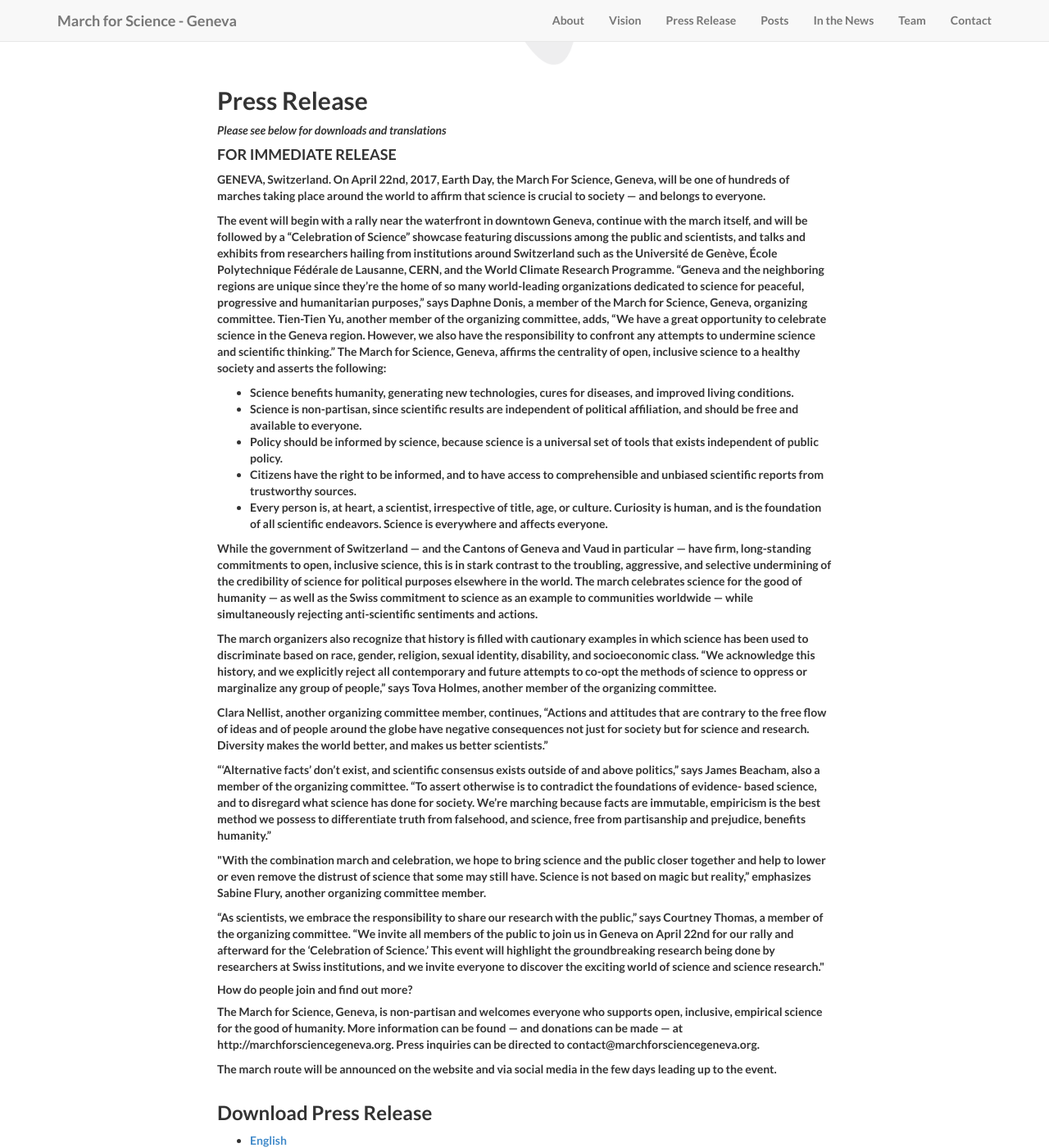
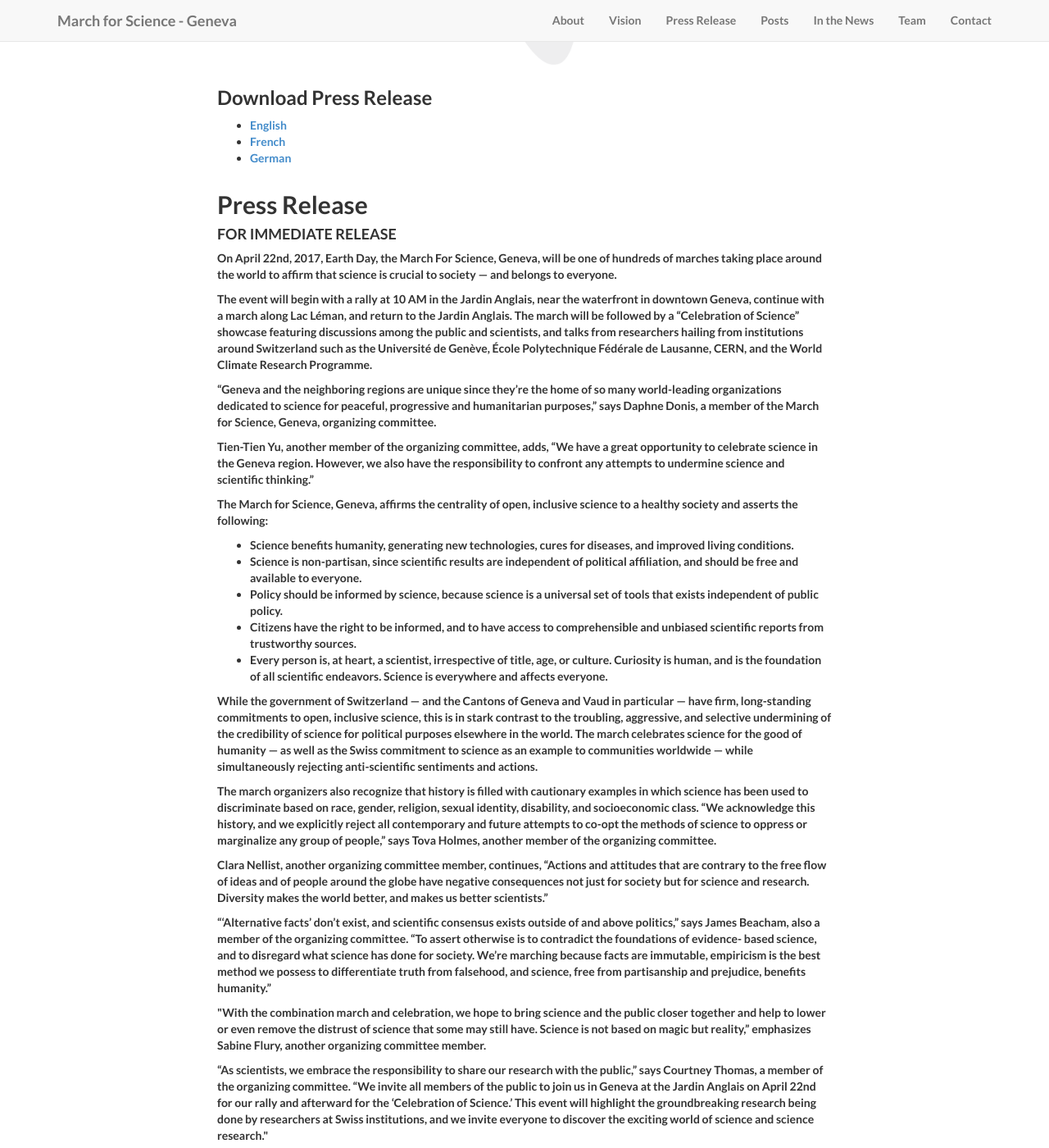
Before and after one commit to marchforsciencegeneva/marchforsciencegeneva.github.io, a Jekyll site: the page built from press.html, in a window 1280 px wide and 1400 px high, scrolled down 420 px. Shown: the whole window at 82% size. Built offline with Jekyll 4.4.1, drawn with Linux system fonts in a browser that asks for light colours; some of the changed text lies outside the part shown.

Commit message:
update press plaintext

```diff
--- a/_includes/press.html
+++ b/_includes/press.html
@@ -1,85 +1,45 @@
     <!-- About Section -->
-    <section id="press" class="container content-section">
+      <section id="press" class="container content-section">
         <div class="row">
-
-            <div class="col-lg-8 col-lg-offset-2">
-              <h2>Press Release</h2>
-
-                <em>Please see below for downloads and translations</em>
-
-                <h4>FOR IMMEDIATE RELEASE</h4>
-
-
-                <p>
-                GENEVA, Switzerland. On April 22nd, 2017, Earth Day, the March For Science, Geneva, will be one of hundreds of marches taking place around the world to affirm that science is crucial to society — and belongs to everyone.
-                </p>
-
-                <p>
-                The event will begin with a rally near the waterfront in downtown Geneva, continue with the march itself, and will be followed by a “Celebration of Science” showcase featuring discussions among the public and scientists, and talks and exhibits from researchers hailing from institutions around Switzerland such as the Université de Genève, École Polytechnique Fédérale de Lausanne, CERN, and the World Climate Research Programme.
-                “Geneva and the neighboring regions are unique since they’re the home of so many world-leading organizations dedicated to science for peaceful, progressive and humanitarian purposes,” says Daphne Donis, a member of the March for Science, Geneva, organizing committee.
-                Tien-Tien Yu, another member of the organizing committee, adds, “We have a great opportunity to celebrate science in the Geneva region. However, we also have the responsibility to confront any attempts to undermine science and scientific thinking.”
-                The March for Science, Geneva, affirms the centrality of open, inclusive science to a healthy society and asserts the following:
-                </p>
-
-
-                <ul>
-                  <li>
-                  Science benefits humanity, generating new technologies, cures for diseases,
-                and improved living conditions.
-                 </li>
-                  <li>
-                  Science is non-partisan, since scientific results are independent of political affiliation, and should be free and available to everyone.
-                  </li>
-                  <li>
-                  Policy should be informed by science, because science is a universal set of tools that exists independent of public policy.
-                  </li>
-                  <li>
-                  Citizens have the right to be informed, and to have access to comprehensible and unbiased scientific reports from trustworthy sources.
-                  </li>
-                  <li>
-                  Every person is, at heart, a scientist, irrespective of title, age, or culture. Curiosity is human, and is the foundation of all scientific endeavors. Science is everywhere and affects everyone.
-                  </li>
-                </ul>
-                <p>
-                While the government of Switzerland — and the Cantons of Geneva and Vaud in particular — have firm, long-standing commitments to open, inclusive science, this is in stark contrast to the troubling, aggressive, and selective undermining of the credibility of science for political purposes elsewhere in the world. The march celebrates science for the good of humanity — as well as the Swiss commitment to science as an example to communities worldwide — while simultaneously rejecting anti-scientific sentiments and actions.
-                </p>
-                <p>
-                The march organizers also recognize that history is filled with cautionary examples in which science has been used to discriminate based on race, gender, religion, sexual identity, disability, and socioeconomic class. “We acknowledge this history, and we explicitly reject all contemporary and future attempts to co-opt the methods of science to oppress or marginalize any group of people,” says Tova Holmes, another member of the organizing committee.
-                </p>
-                <p>
-                Clara Nellist, another organizing committee member, continues, “Actions and attitudes that are contrary to the free flow of ideas and of people around the globe have negative consequences not just for society but for science and research. Diversity makes the world better, and makes us better scientists.”
-                </p>
-                <p>
-                “‘Alternative facts’ don’t exist, and scientific consensus exists outside of and above politics,” says James Beacham, also a member of the organizing committee. “To assert otherwise is to contradict the foundations of evidence- based science, and to disregard what science has done for society. We’re marching because facts are immutable, empiricism is the best method we possess to differentiate truth from falsehood, and science, free from partisanship and prejudice, benefits humanity.”
-                </p>
-                <p>
-                "With the combination march and celebration, we hope to bring science and the public closer together and help to lower or even remove the distrust of science that some may still have. Science is not based on magic but reality,” emphasizes Sabine Flury, another organizing committee member.
-                 </p>
-                 <p>
-                “As scientists, we embrace the responsibility to share our research with the public,” says Courtney Thomas, a member of the organizing committee. “We invite all members of the public to join us in Geneva on April 22nd for our rally and afterward for the ‘Celebration of Science.’ This event will highlight the groundbreaking research being done by researchers at Swiss institutions, and we invite everyone to discover the exciting world of science and science research."
-                </p>
-                <h5>How do people join and find out more?</h5>
-                <p>
-                The March for Science, Geneva, is non-partisan and welcomes everyone who supports open, inclusive, empirical science for the good of humanity. More information can be found — and donations can be made — at   http://marchforsciencegeneva.org. Press inquiries can be directed to contact@marchforsciencegeneva.org.
-                </p>
-                <p>
-                The march route will be announced on the website and via social media in the few days leading up to the event.
-                </p>
-            </div>
-
-            <div class="col-lg-8 col-lg-offset-2">
+          <div class="col-lg-8 col-lg-offset-2">
             <h3>Download Press Release</h3>
             <ul>
-            <li>
-            <a href="/assets/press_release/March_for_Science_Geneva_Press_Release_EN.pdf">English</a>
-            </li>
-            <li>
-            <a href="/assets/press_release/March_for_Science_Geneva_Press_Release_FR.pdf">French</a>
-            </li>
-            <li>
-            <a href="/assets/press_release/March_for_Science_Geneva_Press_Release_DE.pdf">German</a>
-            </li>
+              <li><a href="/assets/press_release/March_for_Science_Geneva_Press_Release_EN.pdf">English</a></li>
+            <li><a href="/assets/press_release/March_for_Science_Geneva_Press_Release_FR.pdf">French</a></li>
+            <li><a href="/assets/press_release/March_for_Science_Geneva_Press_Release_DE.pdf">German</a></li>
             </ul>
-            </div>
+          </div>
+          <div class="col-lg-8 col-lg-offset-2">
+            <h2>Press Release</h2>
+            <h4>FOR IMMEDIATE RELEASE</h4>
+              <p>On April 22nd, 2017, Earth Day, the March For Science, Geneva, will be one of hundreds of marches taking place around the world to affirm that science is crucial to society — and belongs to everyone.</p>
+
+              <p>The event will begin with a rally at 10 AM in the Jardin Anglais, near the waterfront in downtown Geneva, continue with a march along Lac Léman, and return to the Jardin Anglais. The march will be followed by a “Celebration of Science” showcase featuring discussions among the public and scientists, and talks from researchers hailing from institutions around Switzerland such as the Université de Genève, École Polytechnique Fédérale de Lausanne, CERN, and the World Climate Research Programme.</p>
+              <p>“Geneva and the neighboring regions are unique since they’re the home of so many world-leading organizations dedicated to science for peaceful, progressive and humanitarian purposes,” says Daphne Donis, a member of the March for Science, Geneva, organizing committee.</p>
+              <p>Tien-Tien Yu, another member of the organizing committee, adds, “We have a great opportunity to celebrate science in the Geneva region. However, we also have the responsibility to confront any attempts to undermine science and scientific thinking.”</p>
+              <p>The March for Science, Geneva, affirms the centrality of open, inclusive science to a healthy society and asserts the following:</p>
+              <ul>
+                <li> Science benefits humanity, generating new technologies, cures for diseases, and improved living conditions.</li>
+                <li> Science is non-partisan, since scientific results are independent of political affiliation, and should be free and available to everyone. </li>
+                <li> Policy should be informed by science, because science is a universal set of tools that exists independent of public policy. </li>
+                <li> Citizens have the right to be informed, and to have access to comprehensible and unbiased scientific reports from trustworthy sources. </li>
+                <li> Every person is, at heart, a scientist, irrespective of title, age, or culture. Curiosity is human, and is the foundation of all scientific endeavors. Science is everywhere and affects everyone. </li>
+              </ul>
+              <p>While the government of Switzerland — and the Cantons of Geneva and Vaud in particular — have firm, long-standing commitments to open, inclusive science, this is in stark contrast to the troubling, aggressive, and selective undermining of the credibility of science for political purposes elsewhere in the world. The march celebrates science for the good of humanity — as well as the Swiss commitment to science as an example to communities worldwide — while simultaneously rejecting anti-scientific sentiments and actions.</p>
+
+              <p>The march organizers also recognize that history is filled with cautionary examples in which science has been used to discriminate based on race, gender, religion, sexual identity, disability, and socioeconomic class. “We acknowledge this history, and we explicitly reject all contemporary and future attempts to co-opt the methods of science to oppress or marginalize any group of people,” says Tova Holmes, another member of the organizing committee.</p>
+
+              <p>Clara Nellist, another organizing committee member, continues, “Actions and attitudes that are contrary to the free flow of ideas and of people around the globe have negative consequences not just for society but for science and research. Diversity makes the world better, and makes us better scientists.”</p>
+
+              <p>“‘Alternative facts’ don’t exist, and scientific consensus exists outside of and above politics,” says James Beacham, also a member of the organizing committee. “To assert otherwise is to contradict the foundations of evidence- based science, and to disregard what science has done for society. We’re marching because facts are immutable, empiricism is the best method we possess to differentiate truth from falsehood, and science, free from partisanship and prejudice, benefits humanity.”</p>
+
+              <p>"With the combination march and celebration, we hope to bring science and the public closer together and help to lower or even remove the distrust of science that some may still have. Science is not based on magic but reality,” emphasizes Sabine Flury, another organizing committee member.</p>
+
+              <p>“As scientists, we embrace the responsibility to share our research with the public,” says Courtney Thomas, a member of the organizing committee. “We invite all members of the public to join us in Geneva at the Jardin Anglais on April 22nd for our rally and afterward for the ‘Celebration of Science.’ This event will highlight the groundbreaking research being done by researchers at Swiss institutions, and we invite everyone to discover the exciting world of science and science research."</p>
+
+              <h5>How do people join and find out more?</h5>
+
+              <p>The March for Science, Geneva, is non-partisan and welcomes everyone who supports open, inclusive, empirical science for the good of humanity. More information can be found — and donations can be made — at <a href="http://marchforsciencegeneva.org">http://marchforsciencegeneva.org</a>. Press inquiries can be directed to <a href="mailto:contact@marchforsciencegeneva.org">contact@marchforsciencegeneva.org</a>.  The march route and the Jardin Anglais are fully wheelchair accessible. There are two wheelchair accessible Eurokey toilets in the vicinity, each within a few hundred meters of the rally location.</p>
+          </div>
         </div>
-    </section>
+      </section>
```
